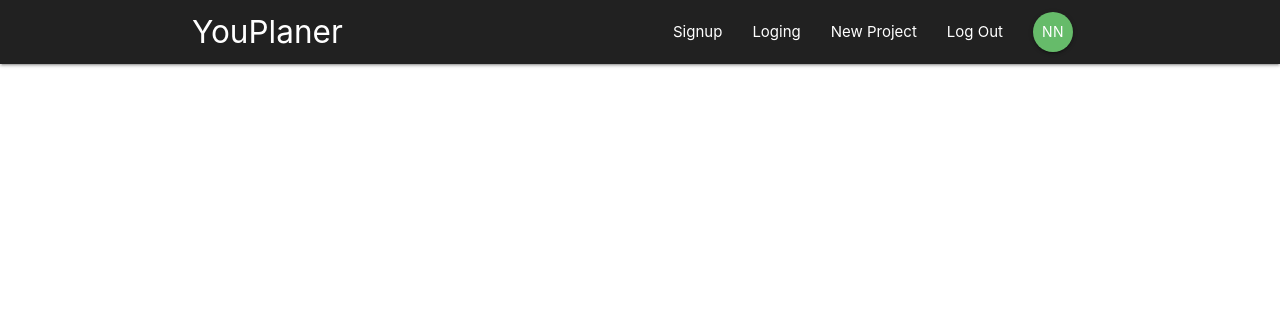
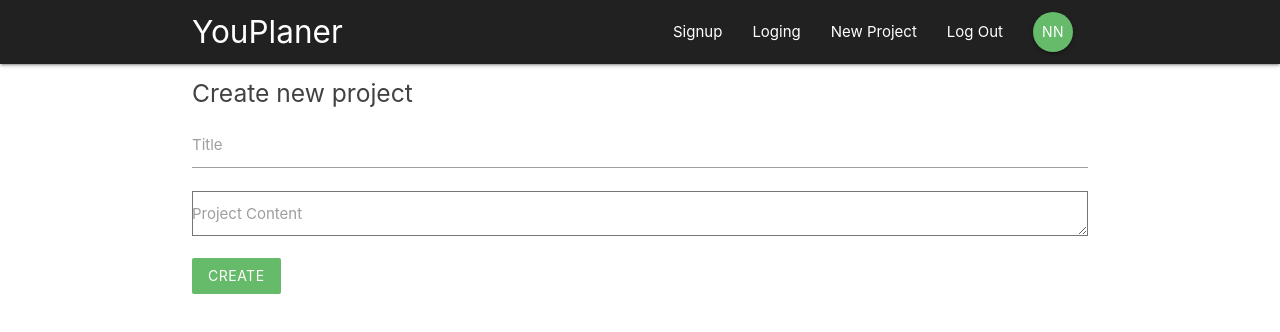
Before and after one commit to HBenzaoui/youplaner, a React (Create React App) app: page /create in a window 1280 px wide. Shown: the top 332 px of the page. Built offline with nearby package versions, Linux system fonts and the light colour scheme.

Commit message:
create the create project form

```diff
--- a/src/App.js
+++ b/src/App.js
@@ -5,6 +5,7 @@ import Dashboard from './components/dashboard/Dashboard';
 import ProjectDeatils from './components/projects/ProjectDetails';
 import SignIn from './components/auth/SignIn';
 import SignUp from './components/auth/SignUp';
+import CreateProject from './components/projects/CreateProject';
 
 class App extends Component {
   render() {
@@ -17,6 +18,7 @@ class App extends Component {
             <Route path='/project/:id' component={ProjectDeatils} />
             <Route path='/signin' component={SignIn} />
             <Route path='/signup' component={SignUp} />
+            <Route path='/create' component={CreateProject} />
           </Switch>
         </div>
       </BrowserRouter>
--- a/src/components/projects/CreateProject.js
+++ b/src/components/projects/CreateProject.js
@@ -0,0 +1,43 @@
+import React, { Component } from 'react'
+
+class CreateProject extends Component {
+    state = {
+        title: '',
+        content: ''
+    }
+
+    handleChange = (e) => {
+        this.setState({
+            [e.target.id]: e.target.value
+        })
+    }
+
+    handleSubmit = (e) =>{
+        e.preventDefault();
+        console.log(this.state)
+    }
+
+
+  render() {
+    return (
+      <div className='container'>
+        <form onSubmit={this.handleSubmit} className="white">
+            <h5 className="grey-text text-darken-3">Create new project</h5>
+            <div className="input-field">
+                <label htmlFor="title">Title</label>
+                <input type="text" id="title" onChange={this.handleChange}/>
+            </div>
+            <div className="input-field">
+                <label htmlFor="content">Project Content</label>
+                <textarea id="content" className="materialize-" onChange={this.handleChange}></textarea>
+            </div>
+            <div className="input-field">
+                <button className="btn green lighten-1 z-depth-0">Create</button>
+            </div>
+        </form>
+      </div>
+    )
+  }
+}
+
+export default CreateProject
```
